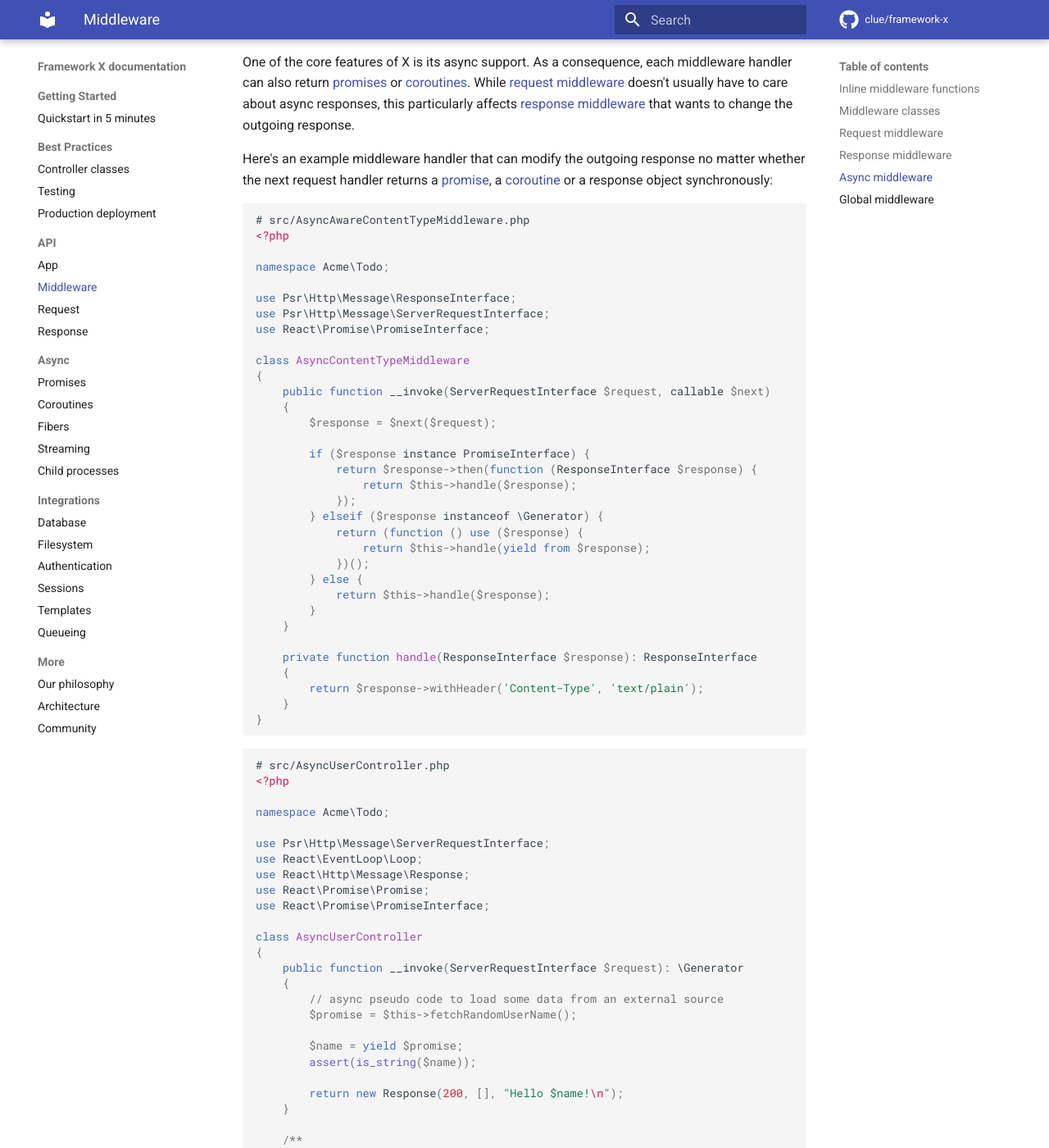
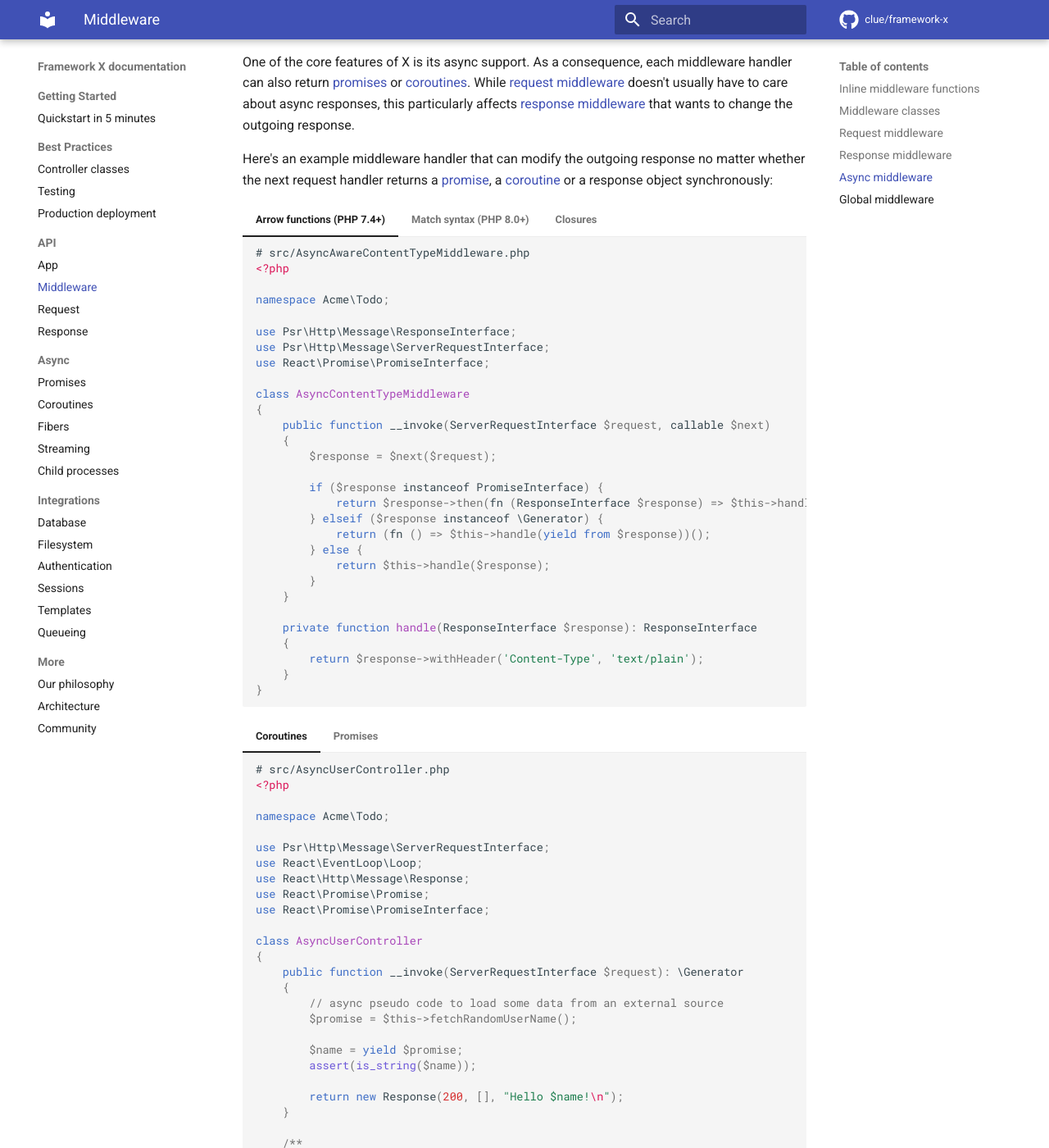
Before and after one commit to clue/framework-x, an MkDocs documentation site: the page built from docs/api/middleware.md, in a window 1280 px wide and 1400 px high, scrolled down 4857 px. Shown: the whole window at 82% size. Built offline with MkDocs 1.6.1 and Material for MkDocs 9.7.7, drawn with Linux system fonts in a browser that asks for light colours; comment, search, counter and statistics services are not loaded; part of the change alters nothing that is shown.

Commit message:
Improve documentation: Alternative syntax options for async middleware

````diff
--- a/docs/api/middleware.md
+++ b/docs/api/middleware.md
@@ -252,79 +252,195 @@ matter whether the next request handler returns a
 [promise](../async/promises.md), a [coroutine](../async/coroutines.md) or
 a response object synchronously:
 
-```php
-# src/AsyncAwareContentTypeMiddleware.php
-<?php
+=== "Arrow functions (PHP 7.4+)"
 
-namespace Acme\Todo;
+    ```php
+    # src/AsyncAwareContentTypeMiddleware.php
+    <?php
 
-use Psr\Http\Message\ResponseInterface;
-use Psr\Http\Message\ServerRequestInterface;
-use React\Promise\PromiseInterface;
+    namespace Acme\Todo;
 
-class AsyncContentTypeMiddleware
-{
-    public function __invoke(ServerRequestInterface $request, callable $next)
+    use Psr\Http\Message\ResponseInterface;
+    use Psr\Http\Message\ServerRequestInterface;
+    use React\Promise\PromiseInterface;
+
+    class AsyncContentTypeMiddleware
     {
-        $response = $next($request);
+        public function __invoke(ServerRequestInterface $request, callable $next)
+        {
+            $response = $next($request);
 
-        if ($response instance PromiseInterface) {
-            return $response->then(function (ResponseInterface $response) {
+            if ($response instanceof PromiseInterface) {
+                return $response->then(fn (ResponseInterface $response) => $this->handle($response));
+            } elseif ($response instanceof \Generator) {
+                return (fn () => $this->handle(yield from $response))();
+            } else {
                 return $this->handle($response);
-            });
-        } elseif ($response instanceof \Generator) {
-            return (function () use ($response) {
-                return $this->handle(yield from $response);
-            })();
-        } else {
-            return $this->handle($response);
+            }
+        }
+
+        private function handle(ResponseInterface $response): ResponseInterface
+        {
+            return $response->withHeader('Content-Type', 'text/plain');
         }
     }
+    ```
 
-    private function handle(ResponseInterface $response): ResponseInterface
+=== "Match syntax (PHP 8.0+)"
+
+    ```php
+    # src/AsyncAwareContentTypeMiddleware.php
+    <?php
+
+    namespace Acme\Todo;
+
+    use Psr\Http\Message\ResponseInterface;
+    use Psr\Http\Message\ServerRequestInterface;
+    use React\Promise\PromiseInterface;
+
+    class AsyncContentTypeMiddleware
     {
-        return $response->withHeader('Content-Type', 'text/plain');
+        public function __invoke(ServerRequestInterface $request, callable $next)
+        {
+            $response = $next($request);
+
+            return match (true) {
+                $response instanceof PromiseInterface => $response->then(fn (ResponseInterface $response) => $this->handle($response)),
+                $response instanceof \Generator => (fn () => $this->handle(yield from $response))(),
+                default => $this->handle($response),
+            };
+        }
+
+        private function handle(ResponseInterface $response): ResponseInterface
+        {
+            return $response->withHeader('Content-Type', 'text/plain');
+        }
     }
-}
-```
-```php
-# src/AsyncUserController.php
-<?php
+    ```
 
-namespace Acme\Todo;
+=== "Closures"
 
-use Psr\Http\Message\ServerRequestInterface;
-use React\EventLoop\Loop;
-use React\Http\Message\Response;
-use React\Promise\Promise;
-use React\Promise\PromiseInterface;
+    ```php
+    # src/AsyncAwareContentTypeMiddleware.php
+    <?php
 
-class AsyncUserController
-{
-    public function __invoke(ServerRequestInterface $request): \Generator
+    namespace Acme\Todo;
+
+    use Psr\Http\Message\ResponseInterface;
+    use Psr\Http\Message\ServerRequestInterface;
+    use React\Promise\PromiseInterface;
+
+    class AsyncContentTypeMiddleware
     {
-        // async pseudo code to load some data from an external source
-        $promise = $this->fetchRandomUserName();
+        public function __invoke(ServerRequestInterface $request, callable $next)
+        {
+            $response = $next($request);
 
-        $name = yield $promise;
-        assert(is_string($name));
+            if ($response instanceof PromiseInterface) {
+                return $response->then(function (ResponseInterface $response) {
+                    return $this->handle($response);
+                });
+            } elseif ($response instanceof \Generator) {
+                return (function () use ($response) {
+                    return $this->handle(yield from $response);
+                })();
+            } else {
+                return $this->handle($response);
+            }
+        }
 
-        return new Response(200, [], "Hello $name!\n");
+        private function handle(ResponseInterface $response): ResponseInterface
+        {
+            return $response->withHeader('Content-Type', 'text/plain');
+        }
     }
+    ```
 
-    /**
-     * @return PromiseInterface<string>
-     */
-    private function fetchRandomUserName(): PromiseInterface
+<!-- -->
+
+=== "Coroutines"
+
+    ```php
+    # src/AsyncUserController.php
+    <?php
+
+    namespace Acme\Todo;
+
+    use Psr\Http\Message\ServerRequestInterface;
+    use React\EventLoop\Loop;
+    use React\Http\Message\Response;
+    use React\Promise\Promise;
+    use React\Promise\PromiseInterface;
+
+    class AsyncUserController
     {
-        return new Promise(function ($resolve) {
-            Loop::addTimer(0.01, function () use ($resolve) {
-                $resolve('Alice');
+        public function __invoke(ServerRequestInterface $request): \Generator
+        {
+            // async pseudo code to load some data from an external source
+            $promise = $this->fetchRandomUserName();
+
+            $name = yield $promise;
+            assert(is_string($name));
+
+            return new Response(200, [], "Hello $name!\n");
+        }
+
+        /**
+         * @return PromiseInterface<string>
+         */
+        private function fetchRandomUserName(): PromiseInterface
+        {
+            return new Promise(function ($resolve) {
+                Loop::addTimer(0.01, function () use ($resolve) {
+                    $resolve('Alice');
+                });
             });
-        });
+        }
     }
-}
-```
+    ```
+
+=== "Promises"
+
+    ```php
+    # src/AsyncUserController.php
+    <?php
+
+    namespace Acme\Todo;
+
+    use Psr\Http\Message\ServerRequestInterface;
+    use React\EventLoop\Loop;
+    use React\Http\Message\Response;
+    use React\Promise\Promise;
+    use React\Promise\PromiseInterface;
+
+    class AsyncUserController
+    {
+        /**
+         * @return PromiseInterface<Response>
+         */
+        public function __invoke(ServerRequestInterface $request): PromiseInterface
+        {
+            // async pseudo code to load some data from an external source
+            return $this->fetchRandomUserName()->then(function (string $name) {
+                return new Response(200, [], "Hello $name!\n");
+            });
+        }
+
+        /**
+         * @return PromiseInterface<string>
+         */
+        private function fetchRandomUserName(): PromiseInterface
+        {
+            return new Promise(function ($resolve) {
+                Loop::addTimer(0.01, function () use ($resolve) {
+                    $resolve('Alice');
+                });
+            });
+        }
+    }
+    ```
+
+
 ```php
 # app.php
 <?php
````
